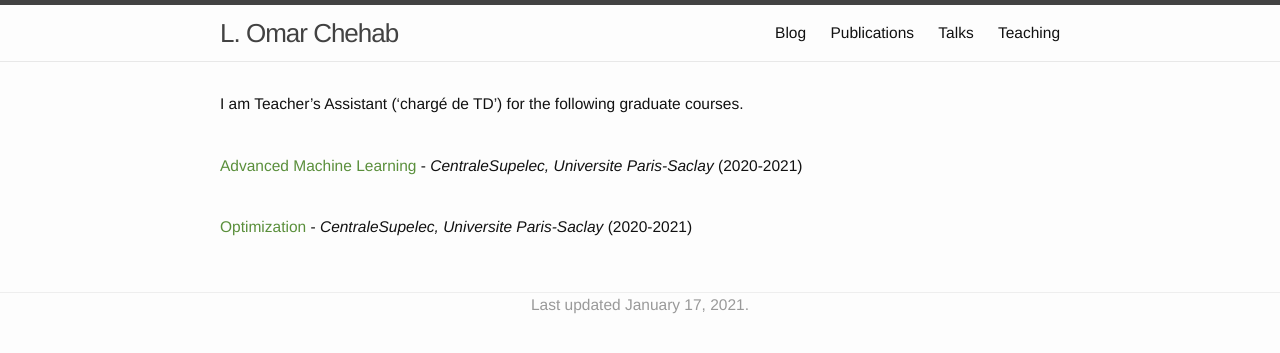
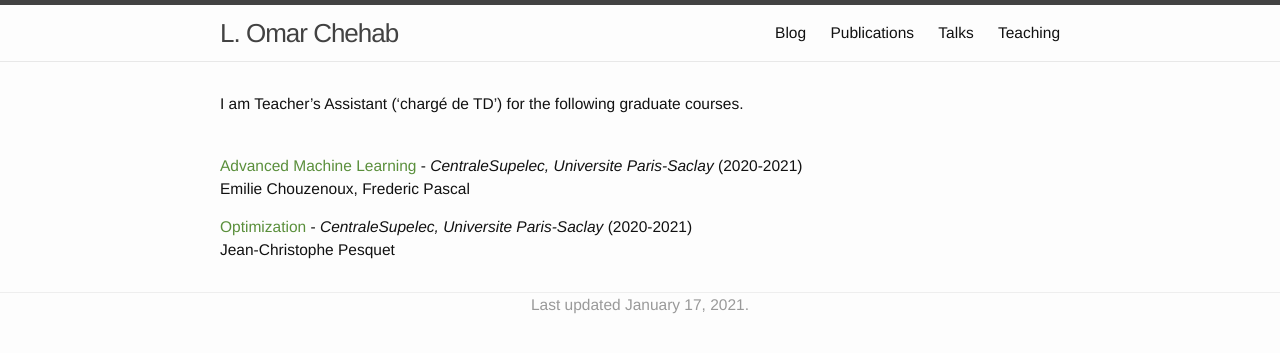
Before and after one commit to l-omar-chehab/l-omar-chehab.github.io, a Jekyll site: the page built from teaching.md, in a window 1280 px wide. Shown: the top 353 px of the page. Built offline with Jekyll 4.4.1, drawn with Linux system fonts in a browser that asks for light colours.

Commit message:
Update 2020.yml

```diff
--- a/_data/teaching/2020.yml
+++ b/_data/teaching/2020.yml
@@ -4,8 +4,10 @@
   name: Advanced Machine Learning
   institution: CentraleSupelec, Universite Paris-Saclay
   year: 2020-2021
+  professors: Emilie Chouzenoux, Frederic Pascal
 
 - layout: teaching_omar. # this does not change anything I think
   name: Optimization
   institution: CentraleSupelec, Universite Paris-Saclay
   year: 2020-2021
+  professors: Jean-Christophe Pesquet
```
